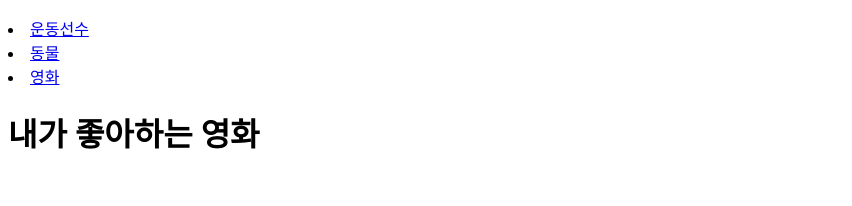
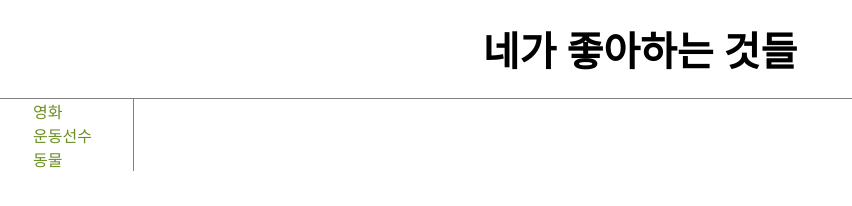
Before and after one commit to zyy191/zyyweb, a plain HTML site: page index.html in a window 1280 px wide. Shown: the whole page, without its empty margins (0-852 px from the left). Drawn offline with Linux system fonts and the light colour scheme.

Commit message:
Add files via upload

```diff
--- a/index.html
+++ b/index.html
@@ -1,25 +1,89 @@
 <!DOCTYPE html>
 <html lang="en" dir="ltr">
-  <head>
-    <meta charset="utf-8">
-    <title>나의 첫번재 웹</title>
+<head>
+<meta charset="utf-8">
+<title>네가 좋아하는 것들</title>
+
+<style>
+
+body{
+margin:0;
+}
+
+h1 {
+font-size:45px;
+text-align: center;
+border-bottom:1px solid gray;
+margin:0;
+padding:20px;
+}
+ol{
+border-right:1px solid gray;
+width:100px;
+margin:0;
+padding:20px;
+}
+
+#active {
+color:red;
+}
+.saw {
+color:gray;
+}
+a {
+color:black;
+text-decoration: none;
+}
+h1 {
+font-size:45px;
+text-align: center;
+}
 
 
 
-  </head>
-  <body>
+ol
+{
+	list-style-type:none;
+	margin:0;
+  padding:0;}
+  h1 {
+font-size:100px;
+text-align: center;
+}
+h1 {color:#8FBC8F;font-size: 40px}
+p.ex {color:BLACK;font-size: 20px}
+p {color: #DAA520;font-size: 30px}
 
-    <ol>
-
-    </ol>
-    <li><a href="1.html">운동선수</a></li>
-    <li><a href="2.html">동물</a></li>
-    <li><a href="3.html">영화</a></li>
-
-    <h1>내가 좋아하는 영화</h1>
-
-
-
-
-  </body>
+#grid{
+display: grid;
+grid-template-columns: 150px 1fr;
+}
+#grid ol{
+padding-left:33px;
+}
+#grid #article{
+padding-</body>left:25px;
+}
+@media(max-width:800px){
+#grid{
+display: block;
+}
+ol{
+border-right:none;
+}
+h1 {
+border-bottom:none;
+}
+}
+</style>
+</head>
+<body>
+    <h1><a href="index.html">네가 좋아하는 것들</a></h1>
+    <div id="grid">
+		</body>
+  <ol>
+    <li><a href="2.html"><font color=#6B8E23>영화</a></li>
+    <li><a href="3.html"><font color="#6B8E23">운동선수</a></li>
+    <li><a href="4.html"><font color="#6B8E23">동물</a></li>
+	</ol>
 </html>
```
